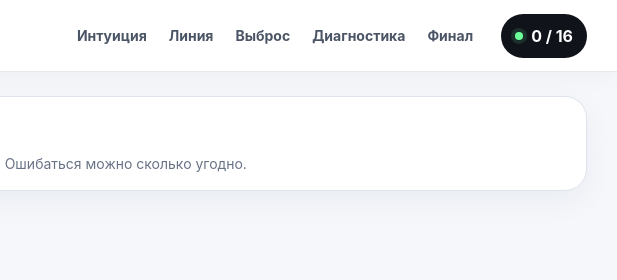
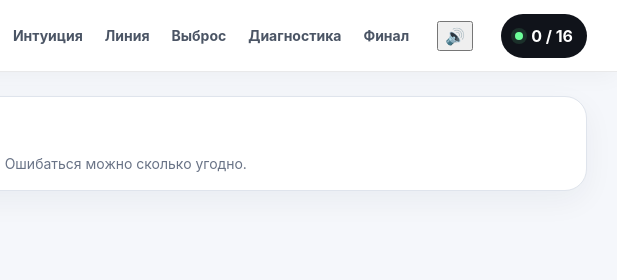
Before and after one commit to dimkazantsev/regression-analysis, a plain HTML site: page index.html in a window 1280 px wide. Shown: the top 280 px of the page, 663-1280 px from the left. Drawn offline with Linux system fonts and the light colour scheme.

Commit message:
Add sound toggle to course header

```diff
--- a/index.html
+++ b/index.html
@@ -22,6 +22,9 @@
       <a href="#diagnostics">Диагностика</a>
       <a href="#final">Финал</a>
     </nav>
+    <button class="sound-toggle" id="soundToggle" type="button" aria-label="Отключить звуки" aria-pressed="true" title="Звуки ответов">
+      <span id="soundIcon" aria-hidden="true">🔊</span>
+    </button>
     <button class="progress-pill" id="progressPill" type="button" aria-label="Открыть прогресс">
       <span class="progress-dot"></span>
       <span id="progressText">0 / 16</span>
```
